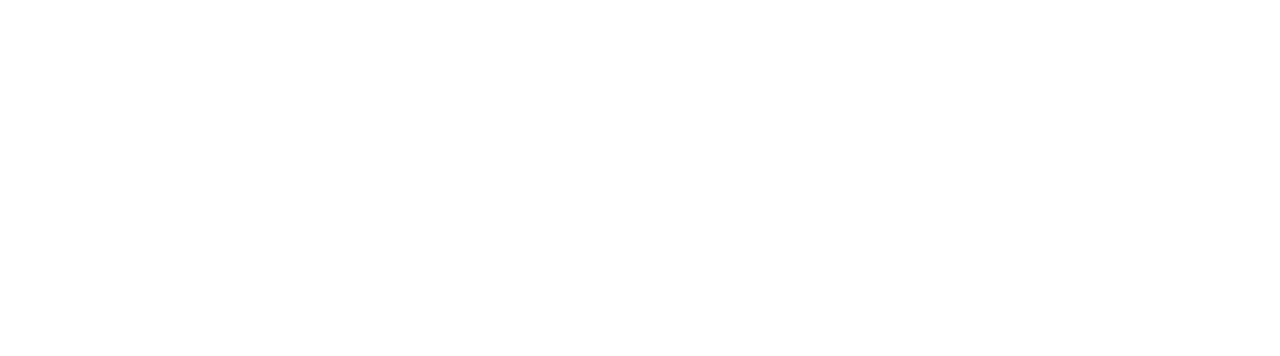
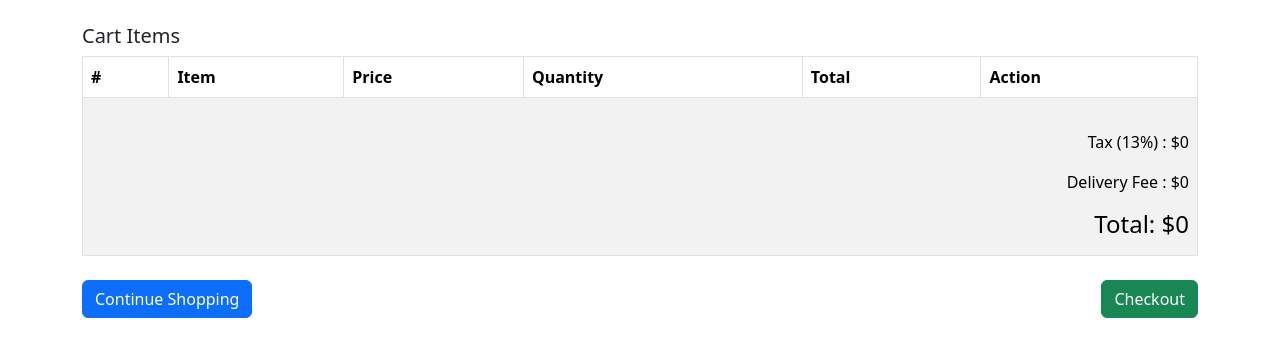
Before and after one commit to sureshas47/A-Zcart, a React (Vite) app: page /cart in a window 1280 px wide. Before the commit this address had no page. Shown: the top 356 px of the page. Built offline with nearby package versions, Linux system fonts and the light colour scheme.

Commit message:
cart feature added

```diff
--- a/src/Components/Header.jsx
+++ b/src/Components/Header.jsx
@@ -7,8 +7,10 @@
 import { FaUserLarge } from "react-icons/fa6";
 import "../App.css";
 import { Link } from "react-router-dom";
+import { useSelector } from "react-redux";
 
 const Header = () => {
+  const productCount = useSelector((state) => state.cart.productCount);
   return (
     <>
       <header>
@@ -31,7 +33,18 @@
                   </Form>
                 </Col>
                 <Col className="d-none d-md-flex align-items-center justify-content-end">
-                  <AiOutlineShoppingCart size={30} color="red" />
+                  <Link to={"/cart"} className="text-decoration-none">
+                    <AiOutlineShoppingCart size={30} color="red" />
+                    <sup
+                      style={{
+                        color: "black",
+                        fontSize: "18px",
+                        fontWeight: "bold",
+                      }}
+                    >
+                      {productCount ? productCount : ""}
+                    </sup>
+                  </Link>
                   <span className="mx-3"></span>
                   <Link to={"/login"}>
                     <FaUserLarge color="red" size={30} />
--- a/src/Components/PageComponents/Cart.jsx
+++ b/src/Components/PageComponents/Cart.jsx
@@ -1,22 +1,32 @@
 import React, { useState } from "react";
 import { Container, Row, Col, Table, Button } from "react-bootstrap";
+import { useSelector } from "react-redux";
+import { useNavigate } from "react-router-dom";
+import { removeProductFromCart } from "../../Redux/features/cart/cartSlice";
+import { useDispatch } from "react-redux";
 
 const Cart = () => {
-  // Sample cart items
-  const [cartItems, setCartItems] = useState([
-    { id: 1, name: "Item 1", price: 10.0, quantity: 2 },
-    { id: 2, name: "Item 2", price: 15.0, quantity: 1 },
-    { id: 3, name: "Item 3", price: 20.0, quantity: 3 },
-  ]);
+  const navigate = useNavigate();
+  const dispatch = useDispatch();
+  const cartItems = useSelector((state) => state.cart.carts);
+  let fees = {
+    deliveryFee: 0,
+    serviceCharge: 0,
+  };
 
-  const handleRemove = (id) => {
-    setCartItems(cartItems.filter((item) => item.id !== id));
+  const handleRemove = (itemId) => {
+    // setCartItems(cartItems.filter((item) => item.id !== id));
+    dispatch(removeProductFromCart(itemId));
   };
 
   const getTotal = () => {
     return cartItems
       .reduce((sum, item) => sum + item.price * item.quantity, 0)
       .toFixed(2);
+  };
+
+  const handleContinueShopping = () => {
+    navigate("/");
   };
 
   return (
@@ -35,27 +45,58 @@
         </thead>
         <tbody>
           {cartItems.map((item, index) => (
-            <tr key={item.id}>
+            <>
+              <tr key={item._id}>
                 <td>{index + 1}</td>
-              <td>{item.name}</td>
-              <td>${item.price.toFixed(2)}</td>
+                <td>{item.title}</td>
+                <td>${item.price}</td>
                 <td>{item.quantity}</td>
-              <td>${(item.price * item.quantity).toFixed(2)}</td>
+                <td>${item.price * item.quantity}</td>
                 <td>
-                <Button variant="danger" onClick={() => handleRemove(item.id)}>
+                  <Button
+                    variant="danger"
+                    onClick={() => handleRemove(item._id)}
+                  >
                     Remove
                   </Button>
                 </td>
               </tr>
+            </>
           ))}
-        </tbody>
-      </Table>
-      <Row className="justify-content-end">
+          <tr className="justify-content-end">
+            <td colSpan="6">
+              <Row className="justify-content-end mt-4">
                 <Col md="auto">
-          <h4>Total: ${getTotal()}</h4>
+                  <p>Tax (13%) : ${(getTotal() * 13) / 100}</p>
                 </Col>
               </Row>
               <Row className="justify-content-end">
+                <Col md="auto">
+                  <p>
+                    Delivery Fee : $
+                    {+getTotal() > 0 ? (fees.deliveryFee = 5) : 0}
+                  </p>
+                </Col>
+              </Row>
+              <Row className="justify-content-end">
+                <Col md="auto">
+                  <h4>
+                    Total: $
+                    {+getTotal() + fees.deliveryFee + (+getTotal() * 13) / 100}
+                  </h4>
+                </Col>
+              </Row>
+            </td>
+          </tr>
+        </tbody>
+      </Table>
+
+      <Row className="justify-content-between mt-4">
+        <Col md="auto">
+          <Button onClick={handleContinueShopping} variant="primary">
+            Continue Shopping
+          </Button>
+        </Col>
         <Col md="auto">
           <Button variant="success">Checkout</Button>
         </Col>
--- a/src/Components/PageComponents/ProductDetails.jsx
+++ b/src/Components/PageComponents/ProductDetails.jsx
@@ -3,8 +3,11 @@
 import { useParams } from "react-router-dom";
 import { fetchSingleProduct } from "../../Redux/features/products/singleProductSlice";
 import { useDispatch, useSelector } from "react-redux";
+import { useNavigate } from "react-router-dom";
+import { addProductToCart } from "../../Redux/features/cart/cartSlice";
 
 const ProductDetails = () => {
+  const navigate = useNavigate();
   const dispatch = useDispatch();
   const { productId } = useParams();
 
@@ -13,12 +16,14 @@
   }, [dispatch, productId]);
 
   const product = useSelector((state) => state.singleProduct);
-  console.log(product, "product");
   const [quantity, setQuantity] = useState(1);
 
   const handleAddToCart = () => {
     // Logic to add product to cart
-    console.log(`Added ${quantity} of ${product.name} to cart.`);
+    dispatch(
+      addProductToCart({ ...product?.singleProduct?.product, quantity })
+    );
+    navigate("/cart");
   };
 
   return (
--- a/src/Components/PageComponents/Products.jsx
+++ b/src/Components/PageComponents/Products.jsx
@@ -6,13 +6,28 @@
 import Spinner from "react-bootstrap/Spinner";
 import { PropTypes } from "prop-types";
 import { Link } from "react-router-dom";
+import { useNavigate } from "react-router-dom";
+import { ToastContainer, toast } from "react-toastify";
+import { useDispatch } from "react-redux";
+import { addProductToCart } from "../../Redux/features/cart/cartSlice";
 
 function Products({ products, isLoading, error }) {
-  const handleAddToCart = () => {};
+  const dispatch = useDispatch();
+  const navigate = useNavigate();
+
+  const handleAddToCart = (e, product) => {
+    e.preventDefault(); // avoid page refresh
+    e.stopPropagation(); // avoid event bubble
+    const productPayload = { ...product, quantity: 1 };
+    dispatch(addProductToCart(productPayload));
+    toast.success("Product added to cart");
+    // navigate("/cart");
+  };
 
   return (
     <div>
       <Container>
+        <ToastContainer position="bottom-center" autoClose={1000} />
         <Row className="mt-5">
           <h1>Products</h1>
           <Container>
@@ -60,7 +75,10 @@
                               )}
                             </span>
                           </Card.Text>
-                          <Button variant="primary" onClick={handleAddToCart}>
+                          <Button
+                            variant="primary"
+                            onClick={(e) => handleAddToCart(e, product)}
+                          >
                             Add To Cart
                           </Button>
                         </Card.Body>
--- a/src/Redux/features/cart/cartSlice.js
+++ b/src/Redux/features/cart/cartSlice.js
@@ -3,7 +3,6 @@
 const initialState = {
   carts: [],
   productCount: 0,
-  products: [],
 };
 
 export const cartSlice = createSlice({
@@ -13,11 +12,16 @@
     addProductToCart: (state, action) => {
       state.carts = [...state.carts, action.payload];
       state.productCount = state.carts.length;
+      console.log("carts", state.carts);
+      console.log("productCount", state.productCount);
     },
     removeProductFromCart: (state, action) => {
-      const filteredCart = (state.carts = state.carts.filter((cart) => {
-        cart.id !== action.payload;
-      }));
+      const itemId = action.payload;
+      console.log("itemId", itemId);
+      const filteredCart = state.carts?.filter((cart) => {
+        return cart._id !== itemId;
+      });
+      console.log(filteredCart, "filteredCart");
       state.carts = filteredCart;
       state.productCount = state.carts.length;
     },
--- a/src/Routes/MyRoutes.jsx
+++ b/src/Routes/MyRoutes.jsx
@@ -25,7 +25,7 @@
       <Route path="/about" element={<About />} />
       <Route path="/register" element={<Register />} />
       <Route path="/login" element={<Login />} />
-      <Route path="/add-to-cart" element={<Cart />} />
+      <Route path="/cart" element={<Cart />} />
       <Route path="/product/:productId" element={<ProductDetails />} />
 
       {/* admin route */}
```
Lines whose indentation alone changed are shown as unchanged.
